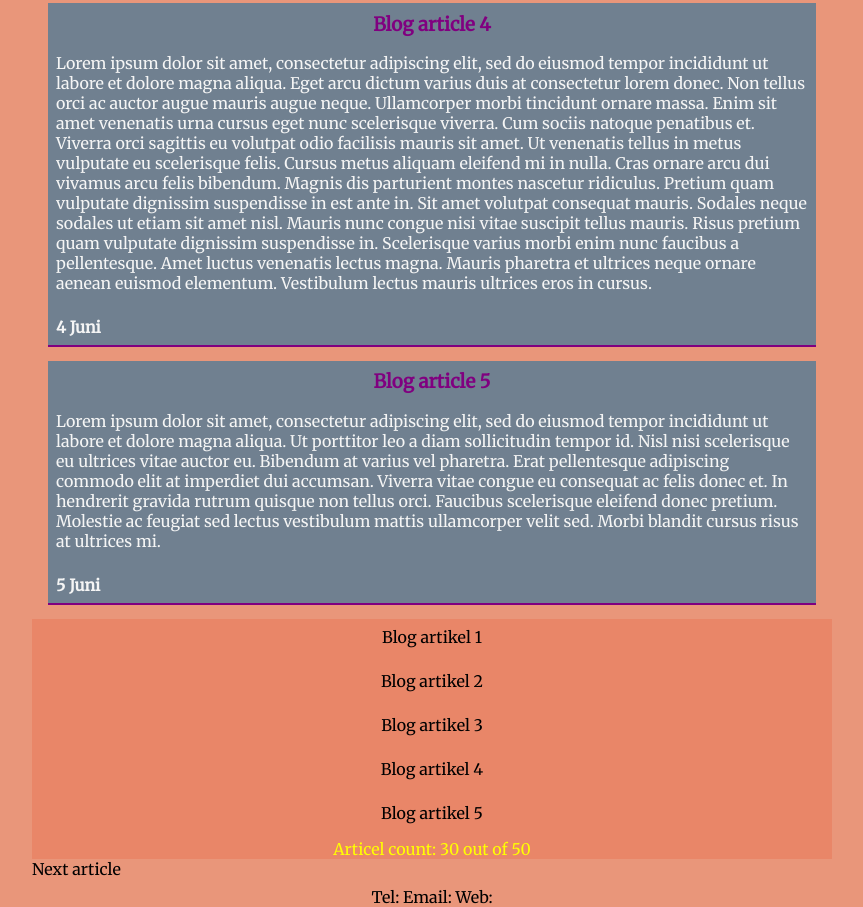
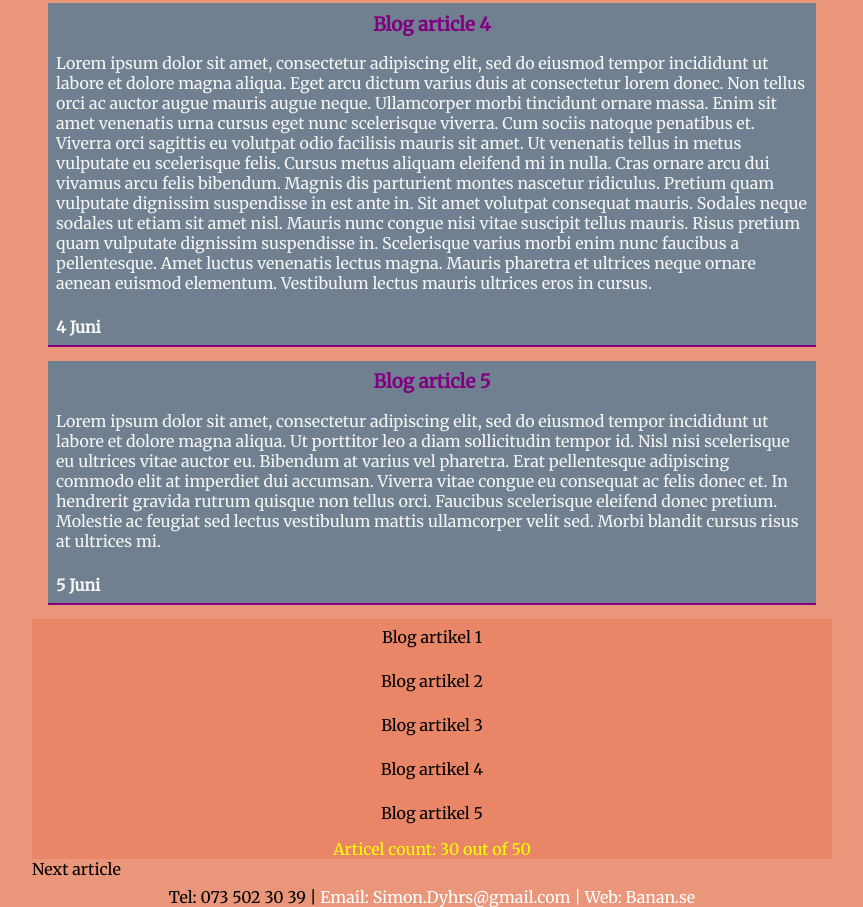
Before and after one commit to SimonDyhr/EVXFEH17_Simon_Dyhr, a plain HTML site: page HTMLCSS3_SEO/inlamningar/inlamning2/inlamning2.html in a window 1280 px wide. Shown: the part 944-1851 px from the top of the page, without its empty margins (208-1071 px from the left). Drawn offline with Linux system fonts and the light colour scheme.

Commit message:
Updated html, css

```diff
--- a/HTMLCSS3_SEO/inlamningar/inlamning2/css/style.css
+++ b/HTMLCSS3_SEO/inlamningar/inlamning2/css/style.css
@@ -111,8 +111,15 @@ a:active {
     color: yellow;
 }
 
+#nextArticle:hover{
+    color: #414141;
+}
 
 .contact{
     text-align: center;
     margin-top: 0.5em;
 }
+
+.tel ~ .web{
+    color: white;
+}
--- a/HTMLCSS3_SEO/inlamningar/inlamning2/inlamning2.html
+++ b/HTMLCSS3_SEO/inlamningar/inlamning2/inlamning2.html
@@ -122,14 +122,14 @@
         </aside>
     </section>
 
-    <div>
+    <div id="nextArticle">
         <a href="#">Next article</a>
     </div>
 
     <footer class="contact">
-        <span>Tel: </span>
-        <span>Email: </span>
-        <span>Web: </span>
+        <span class="tel">Tel: 073 502 30 39 | </span>
+        <span class="web">Email: Simon.Dyhrs@gmail.com | </span>
+        <span class="web">Web: Banan.se</span>
     </footer>
 
 </body>
```
